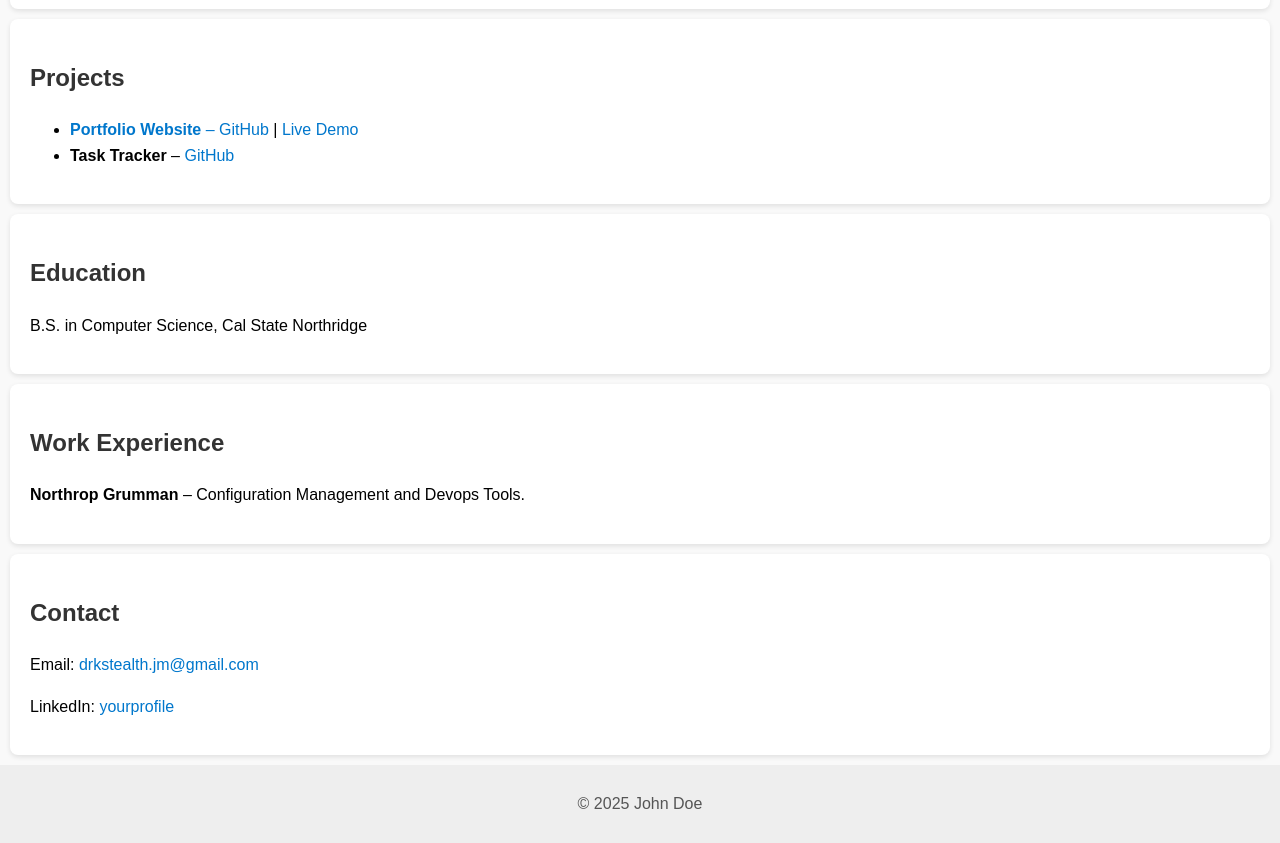
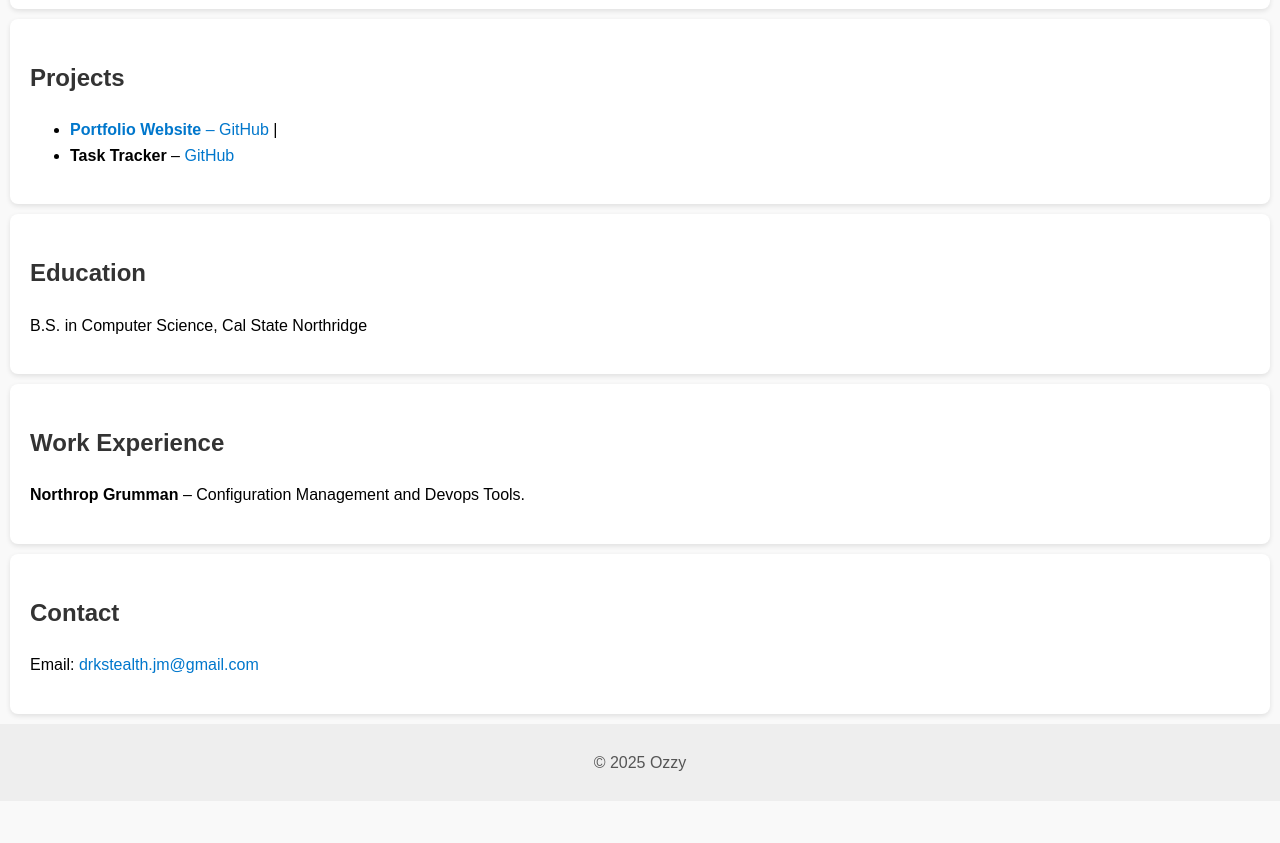
Before and after one commit to lonesilverwolfe/Stitch-n-time, a plain HTML site: page index.html in a window 1280 px wide. Shown: the part 880-1723 px from the top of the page. After the commit the page ends 1681 px from the top, so only its background shows below. Drawn offline with Linux system fonts and the light colour scheme.

Commit message:
Project9.2

```diff
--- a/index.html
+++ b/index.html
@@ -45,7 +45,6 @@ allowfullscreen></iframe>
 <li>
 <strong>Portfolio Website</strong> –
 <a href="https://github.com/lonesilverwolfe">GitHub</a> |
-<a href="https://yourdomain.com/portfolio">Live Demo</a>
 </li>
 <li>
 <strong>Task Tracker</strong> –
@@ -67,11 +66,10 @@ allowfullscreen></iframe>
 <section id="contact">
 <h2>Contact</h2>
 <p>Email: <a href="mailto:drkstealth.jm@gmail.com">drkstealth.jm@gmail.com</a></p>
-<p>LinkedIn: <a href="https://linkedin.com/in/yourprofile">yourprofile</a></p>
 </section>
 
 <footer>
-<p>&copy; 2025 John Doe</p>
+<p>&copy; 2025 Ozzy</p>
 </footer>
 </body>
 </html>
```
